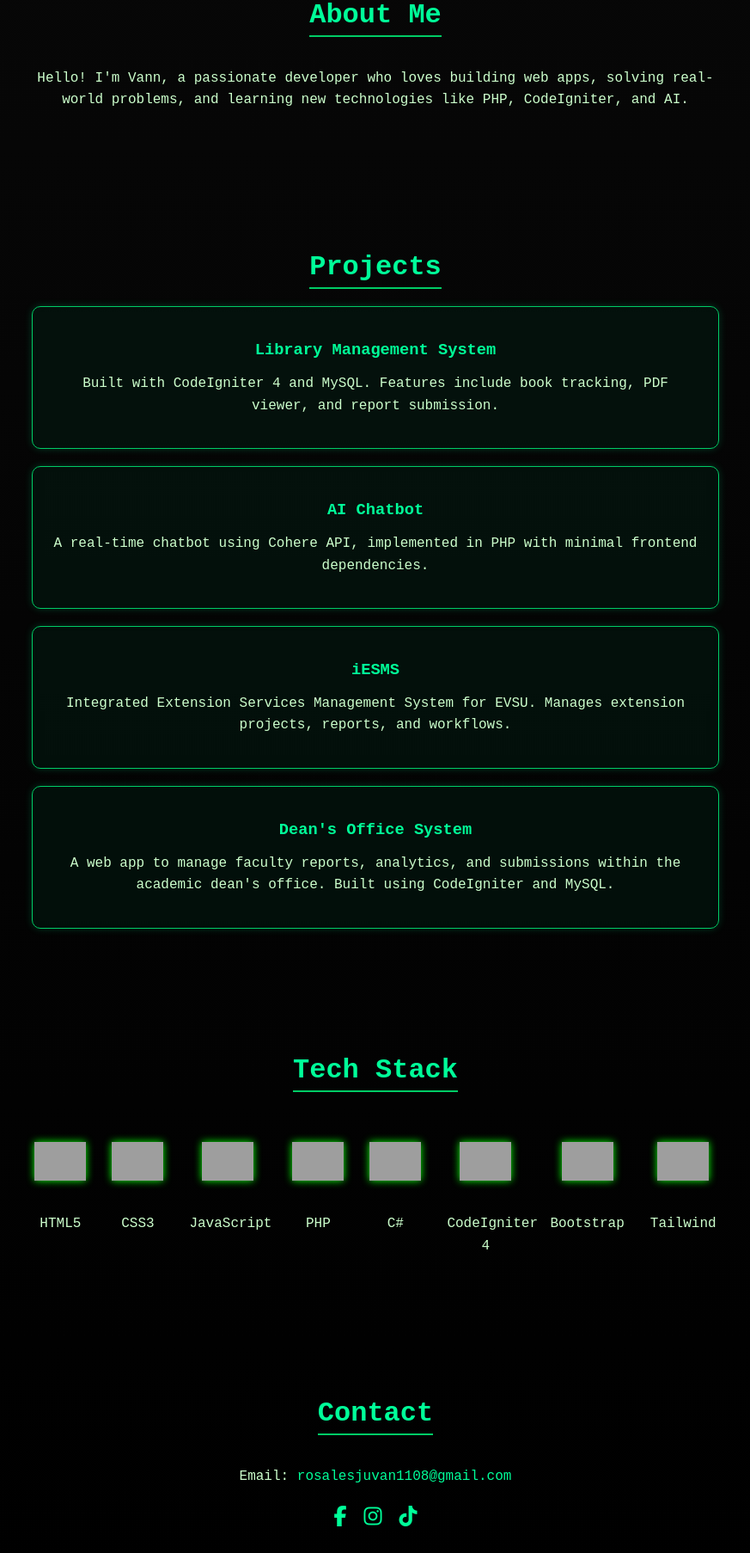
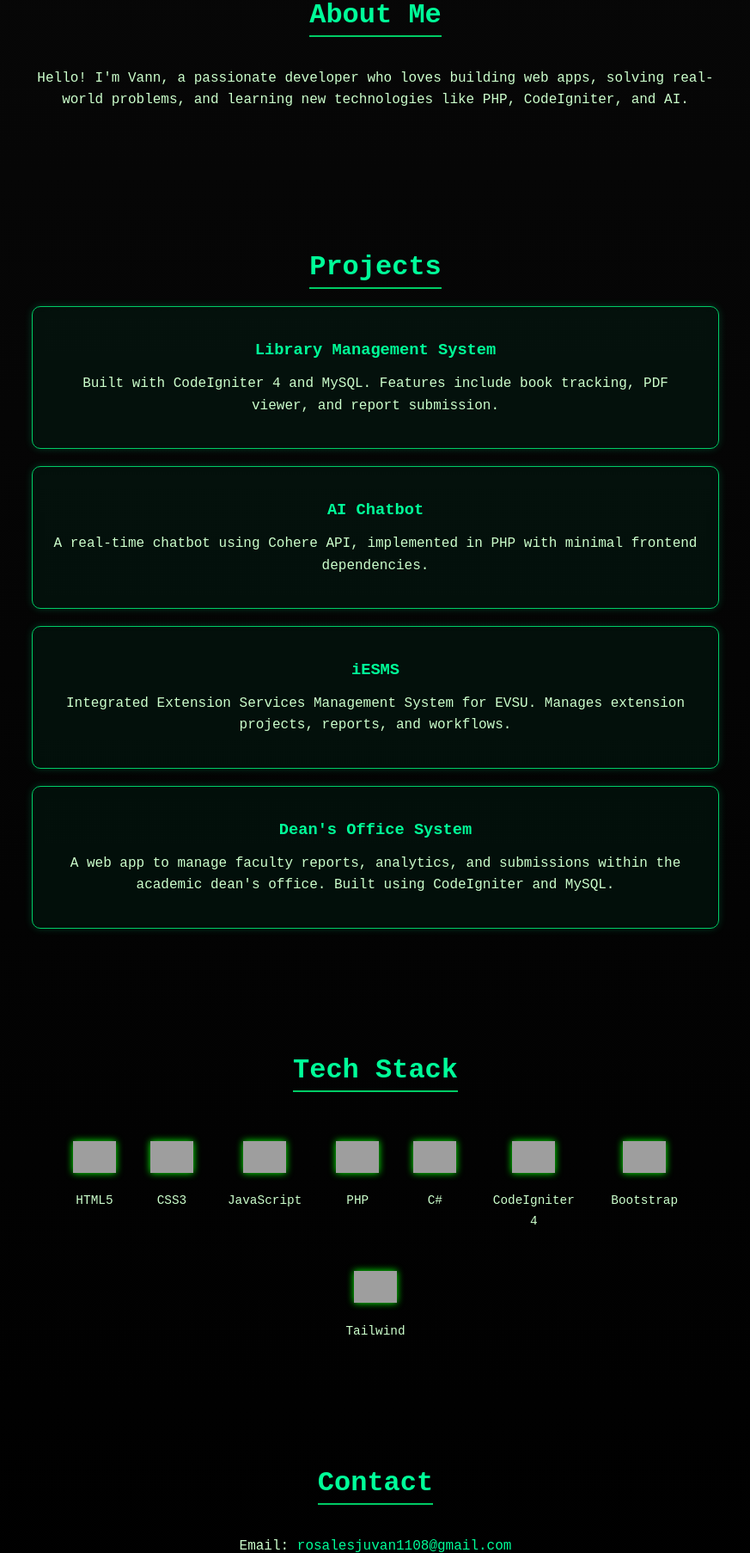
Before and after one commit to vannrosales/vannrosales.github.io, a PHP site: page / in a window 1280 px wide. Shown: the part 942-2748 px from the top of the page at 86% size, without its empty margins (203-1076 px from the left). Before the commit the page ends 2717 px from the top, so only its background shows below. Run offline with PHP 8.4, Linux system fonts and the light colour scheme; grey boxes are pictures that could not be loaded.

Commit message:
Updated portfolio content

```diff
--- a/style.css
+++ b/style.css
@@ -183,26 +183,34 @@ body {
     display: flex;
     flex-wrap: wrap;
     justify-content: center;
-    gap: 30px;
+    gap: 40px;
     margin-top: 30px;
+    max-width: 1000px;
+    margin-left: auto;
+    margin-right: auto;
   }
 
   .tech-item {
     text-align: center;
     color: #00ff00;
-    max-width: 90px;
+    max-width: 100px;
+    transition: transform 0.3s;
   }
 
   .tech-item img {
-    width: 60px;
-    height: 60px;
+    width: 50px;
+    height: 50px;
     object-fit: contain;
     margin-bottom: 10px;
-    transition: transform 0.3s;
-    filter: drop-shadow(0 0 5px #00ff00);
+    filter: drop-shadow(0 0 4px #00ff00);
   }
 
-  .tech-item img:hover {
+  .tech-item p {
+    font-size: 0.9rem;
+    margin: 0;
+  }
+
+  .tech-item:hover {
     transform: scale(1.1);
   }
 
@@ -244,12 +252,12 @@ body {
     }
 
     .tech-item img {
-      width: 50px;
-      height: 50px;
+      width: 45px;
+      height: 45px;
     }
 
     .tech-item p {
-      font-size: 0.9rem;
+      font-size: 0.8rem;
     }
   }
 
```
